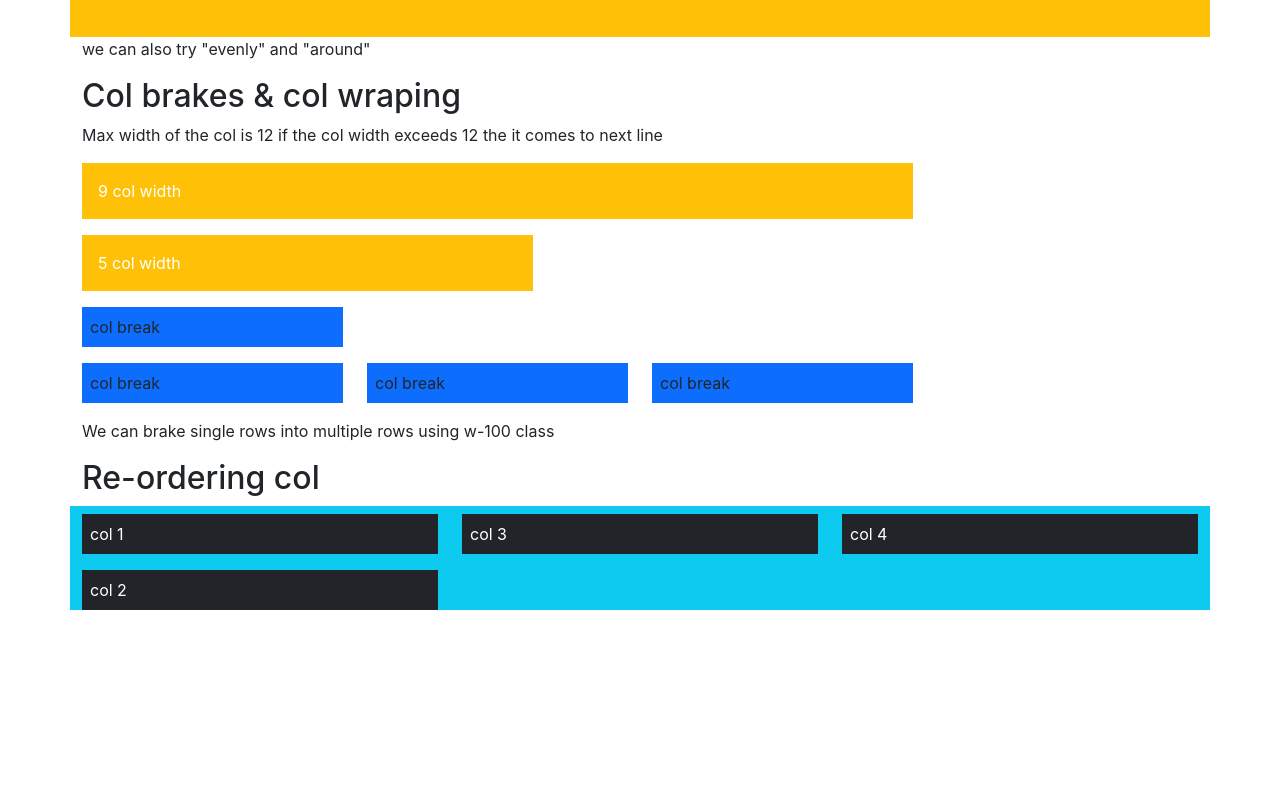
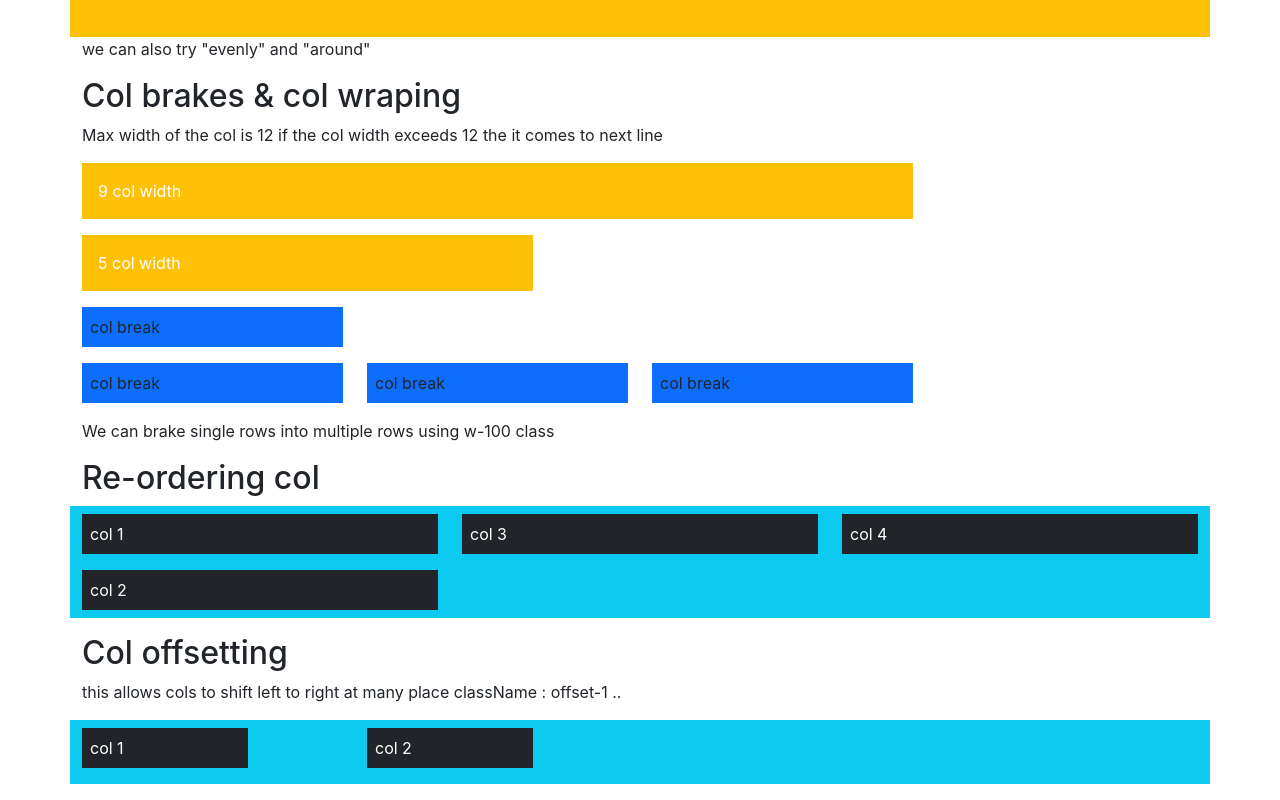
Before and after one commit to ksagar03/react-practice, a React (Create React App) app in the folder react-router/: page / in a window 1280 px wide. Shown: the part 1947-2747 px from the top of the page. Before the commit the page ends 2573 px from the top, so only its background shows below. Built offline with nearby package versions, Linux system fonts and the light colour scheme.

Commit message:
learnt col-offsetting

```diff
--- a/react-router/src/App.js
+++ b/react-router/src/App.js
@@ -224,7 +224,7 @@ function App() {
           <div className="col-md-4 mb-3 gy-2 ">
             <div className="bg-dark text-white p-2">col 1</div>
           </div>
-          <div className="col-md-4 order-2 ">
+          <div className="col-md-4 mb-2 order-2 ">
             <div className="bg-dark text-white p-2">col 2</div>
           </div>
           <div className="col-md-4 gy-2">
@@ -234,6 +234,19 @@ function App() {
             <div className="bg-dark text-white p-2">col 4</div>
           </div>
         </div>
+        <h2>Col offsetting </h2>
+        <p>
+          this allows cols to shift left to right at many place className :
+          offset-1 ..{" "}
+        </p>
+        <div className="row bg-info mb-3">
+          <div className="col-md-2 mb-3 gy-2 ">
+            <div className="bg-dark text-white p-2">col 1</div>
+          </div>
+          <div className="col-md-2 mb-3 gy-2 offset-1 ">
+            <div className="bg-dark text-white p-2">col 2</div>
+          </div>
+        </div>
       </div>
     </div>
   );
```
